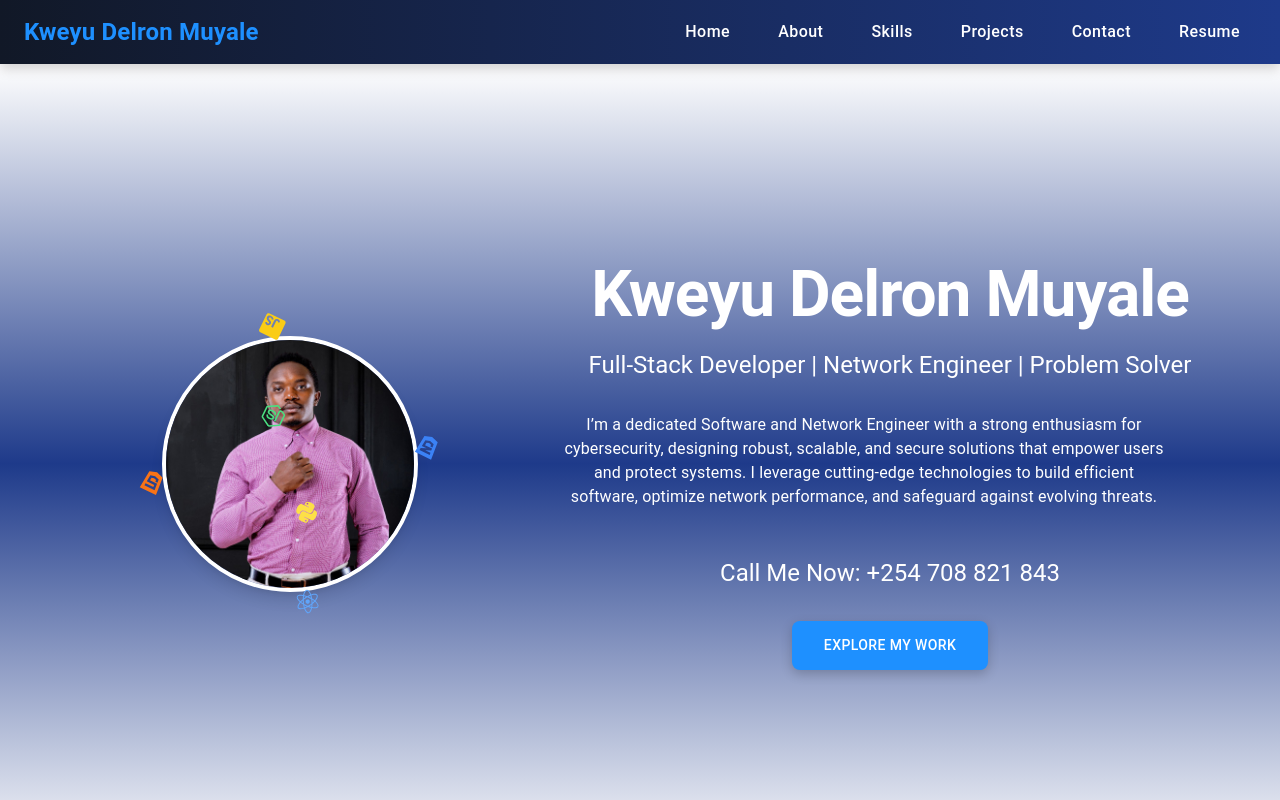
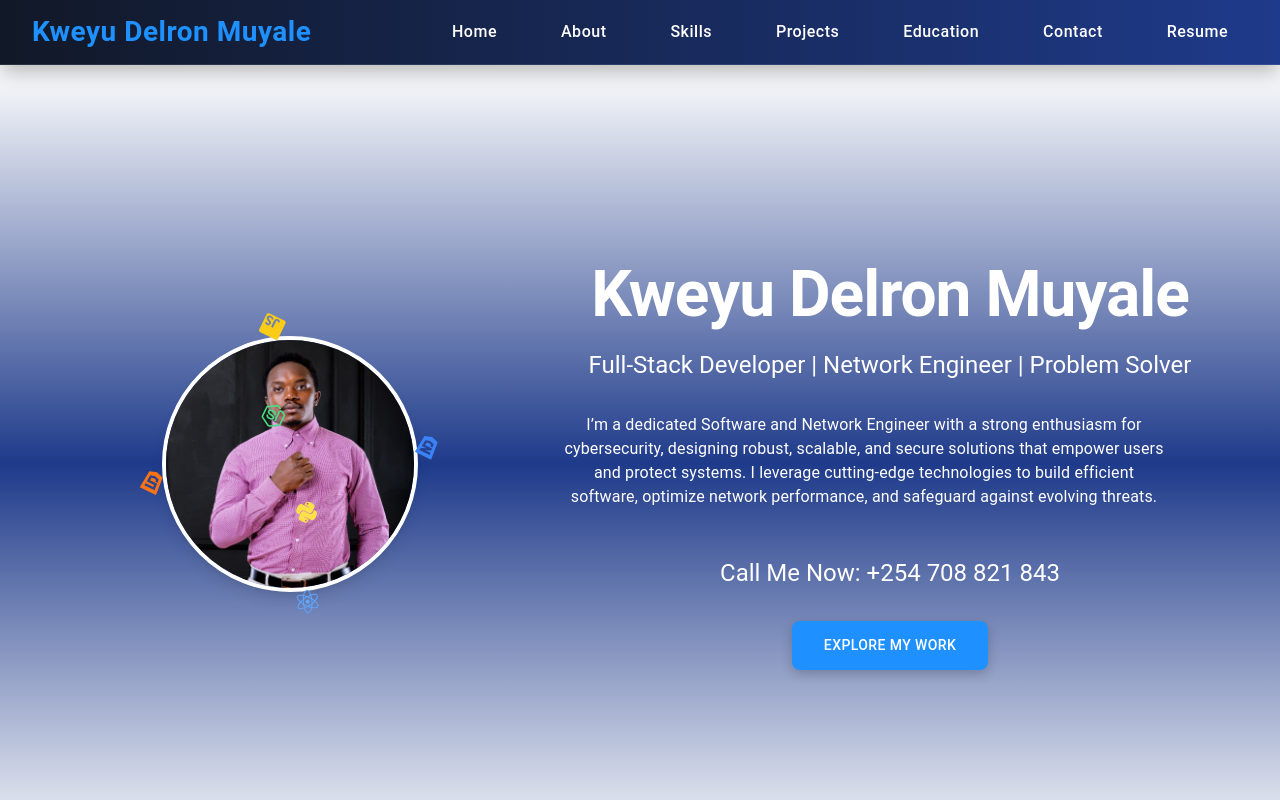
Before and after one commit to DelTechs01/portfolio, a React (Vite) app: page / in a window 1280 px wide. Shown: the top 800 px of the page. Built offline with nearby package versions, Linux system fonts and the light colour scheme.

Commit message:
Enhance Navbar with improved layout, animations, and updated menu items

```diff
--- a/src/Navbar.jsx
+++ b/src/Navbar.jsx
@@ -1,8 +1,8 @@
 import React, { useState } from 'react';
 import { AppBar, Toolbar, Typography, Button, IconButton, Drawer, List, ListItem, ListItemButton, ListItemText, Box } from '@mui/material';
 import MenuIcon from '@mui/icons-material/Menu';
-import { Link as RouterLink } from 'react-router-dom'; // Renamed to avoid confusion
-import { motion } from 'framer-motion'; // For animations
+import { Link as RouterLink } from 'react-router-dom';
+import { motion } from 'framer-motion';
 
 function Navbar() {
   const [drawerOpen, setDrawerOpen] = useState(false);
@@ -14,42 +14,56 @@ function Navbar() {
     setDrawerOpen(open);
   };
 
-  // Menu items
-  const menuItems = ['Home', 'About', 'Skills', 'Projects', 'Contact', 'Resume'];
+  // Updated menu items with Education
+  const menuItems = ['Home', 'About', 'Skills', 'Projects', 'Education', 'Contact', 'Resume'];
 
   // Animation variants for drawer
   const drawerVariants = {
     hidden: { x: '100%', opacity: 0 },
-    visible: { x: 0, opacity: 1, transition: { duration: 0.3 } },
+    visible: { x: 0, opacity: 1, transition: { duration: 0.3, ease: 'easeInOut' } },
+  };
+
+  // Animation for buttons
+  const buttonVariants = {
+    hover: { scale: 1.05, color: '#1E90FF' },
+    tap: { scale: 0.95 },
   };
 
   return (
     <>
-      {/* Fixed Navbar */}
+      {/* Enhanced Fixed Navbar */}
       <AppBar
         position="fixed"
         sx={{
           bgcolor: 'gray.900',
           background: 'linear-gradient(to right, #111827, #1E3A8A)',
-          boxShadow: '0 4px 12px rgba(0, 0, 0, 0.2)',
+          boxShadow: '0 6px 20px rgba(0, 0, 0, 0.3)', // Deeper shadow for depth
           zIndex: 1300,
+          borderBottom: '1px solid rgba(255, 255, 255, 0.1)', // Subtle border
         }}
       >
-        <Toolbar sx={{ minHeight: { xs: 56, sm: 64 } }}>
-          {/* Logo/Name */}
+        <Toolbar sx={{ minHeight: { xs: 56, sm: 64 }, px: { xs: 2, md: 4 } }}>
+          {/* Logo/Name with Animation */}
           <Typography
             variant="h6"
             sx={{
               flexGrow: 1,
               color: '#1E90FF',
-              fontSize: { xs: '1.25rem', sm: '1.5rem' },
+              fontSize: { xs: '1.25rem', sm: '1.75rem' },
               fontWeight: 'bold',
+              letterSpacing: '0.5px',
             }}
             component={RouterLink}
             to="/"
             style={{ textDecoration: 'none' }}
           >
-            Kweyu Delron Muyale
+            <motion.span
+              initial={{ opacity: 0, y: -20 }}
+              animate={{ opacity: 1, y: 0 }}
+              transition={{ duration: 0.5 }}
+            >
+              Kweyu Delron Muyale
+            </motion.span>
           </Typography>
 
           {/* Hamburger Menu for Small Screens */}
@@ -58,23 +72,28 @@ function Navbar() {
             color="inherit"
             aria-label="menu"
             onClick={toggleDrawer(true)}
-            sx={{ display: { xs: 'block', sm: 'none' } }}
+            sx={{
+              display: { xs: 'block', sm: 'none' },
+              '&:hover': { bgcolor: 'rgba(255, 255, 255, 0.1)' },
+            }}
           >
-            <MenuIcon />
+            <MenuIcon sx={{ fontSize: '2rem' }} />
           </IconButton>
 
-          {/* Horizontal Menu for Larger Screens */}
+          {/* Enhanced Horizontal Menu for Larger Screens */}
           <Box
             sx={{
               display: { xs: 'none', sm: 'flex' },
-              gap: { sm: 1, md: 2 },
+              gap: { sm: 1.5, md: 3 },
+              alignItems: 'center',
             }}
           >
             {menuItems.map((item) => (
               <motion.div
                 key={item}
-                whileHover={{ scale: 1.05 }}
-                whileTap={{ scale: 0.95 }}
+                variants={buttonVariants}
+                whileHover="hover"
+                whileTap="tap"
               >
                 <Button
                   color="inherit"
@@ -83,12 +102,30 @@ function Navbar() {
                   sx={{
                     color: 'white',
                     fontSize: { sm: '0.9rem', md: '1rem' },
-                    px: { sm: 1.5, md: 2 },
+                    px: { sm: 2, md: 2.5 },
                     py: 1,
                     textTransform: 'none',
+                    borderRadius: '8px',
+                    fontWeight: 'medium',
+                    letterSpacing: '0.5px',
+                    position: 'relative',
+                    overflow: 'hidden',
                     '&:hover': {
+                      bgcolor: 'rgba(255, 255, 255, 0.1)',
                       color: '#1E90FF',
-                      bgcolor: 'rgba(255, 255, 255, 0.1)',
+                    },
+                    '&::after': {
+                      content: '""',
+                      position: 'absolute',
+                      bottom: 0,
+                      left: 0,
+                      width: '0%',
+                      height: '2px',
+                      bgcolor: '#1E90FF',
+                      transition: 'width 0.3s ease-in-out',
+                    },
+                    '&:hover::after': {
+                      width: '100%',
                     },
                   }}
                 >
@@ -103,7 +140,7 @@ function Navbar() {
       {/* Spacer to prevent content overlap */}
       <Box sx={{ height: { xs: 56, sm: 64 } }} />
 
-      {/* Drawer for Small Screens */}
+      {/* Enhanced Drawer for Small Screens */}
       <Drawer
         anchor="right"
         open={drawerOpen}
@@ -111,9 +148,11 @@ function Navbar() {
         sx={{
           '& .MuiDrawer-paper': {
             bgcolor: 'gray.900',
-            color: 'blue',
-            width: { xs: '40vw', sm: '50vw', md: '40vw' },
-            maxWidth: 200,
+            background: 'linear-gradient(to bottom, #111827, #1E3A8A)', // Gradient for drawer
+            color: 'white',
+            width: { xs: '60vw', sm: '40vw' },
+            maxWidth: 250,
+            borderLeft: '1px solid rgba(255, 255, 255, 0.1)',
           },
         }}
       >
@@ -122,7 +161,7 @@ function Navbar() {
           initial="hidden"
           animate={drawerOpen ? 'visible' : 'hidden'}
         >
-          <List sx={{ pt: 2 }}>
+          <List sx={{ pt: 4, px: 2 }}>
             {menuItems.map((item) => (
               <ListItem key={item} disablePadding>
                 <ListItemButton
@@ -130,16 +169,25 @@ function Navbar() {
                   to={item === 'Home' ? '/' : `/${item.toLowerCase().replace(' ', '-')}`}
                   onClick={toggleDrawer(false)}
                   sx={{
-                    py: 1.5,
+                    py: 2,
+                    px: 3,
+                    borderRadius: '8px',
+                    my: 0.5,
                     '&:hover': {
                       bgcolor: 'rgba(255, 255, 255, 0.1)',
                       color: '#1E90FF',
+                      transform: 'translateX(5px)',
+                      transition: 'all 0.3s ease',
                     },
                   }}
                 >
                   <ListItemText
                     primary={item}
-                    primaryTypographyProps={{ fontSize: { xs: '1rem', sm: '1.125rem' } }}
+                    primaryTypographyProps={{
+                      fontSize: { xs: '1.1rem', sm: '1.2rem' },
+                      fontWeight: 'medium',
+                      letterSpacing: '0.5px',
+                    }}
                   />
                 </ListItemButton>
               </ListItem>
```
